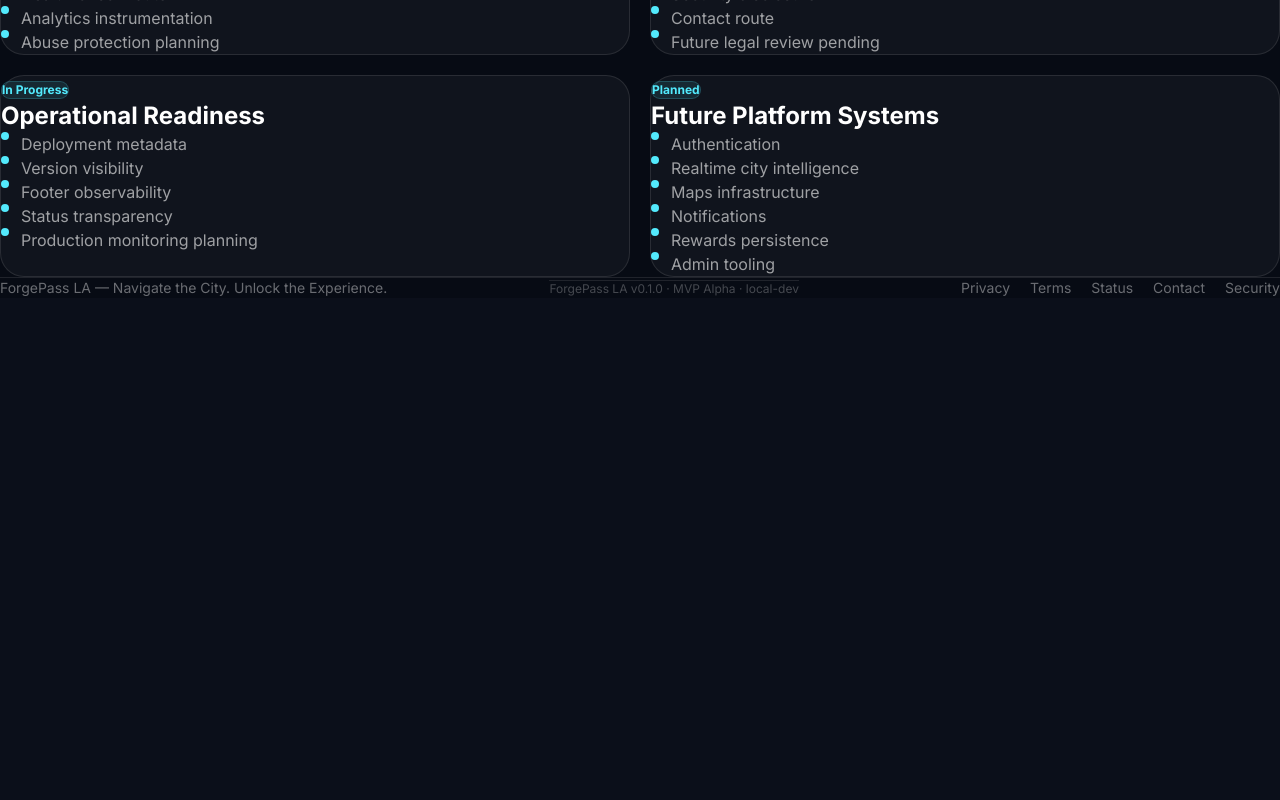
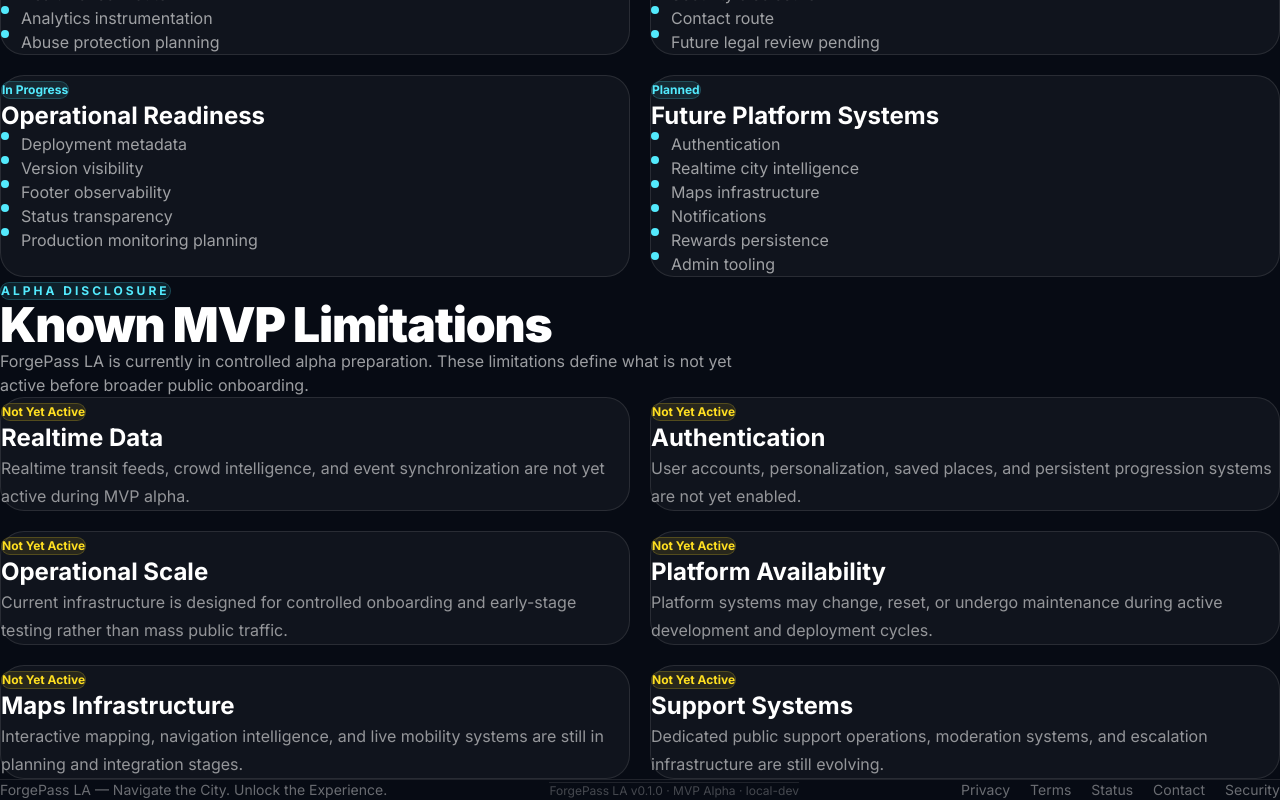
Before and after one commit to Oatskillua/forgepass-la, a React (Vite) app: page /status in a window 1280 px wide. Shown: the part 2264-3064 px from the top of the page. Before the commit the page ends 2562 px from the top, so only its background shows below. Built offline with nearby package versions, Linux system fonts and the light colour scheme.

Commit message:
Add known limitations disclosure section

```diff
--- /dev/null
+++ b/src/components/status/KnownLimitationsSection.jsx
@@ -0,0 +1,37 @@
+import HomeSectionHeader from '../home/HomeSectionHeader'
+import HomeGrid from '../home/HomeGrid'
+import HomeCard from '../home/HomeCard'
+import Badge from '../Badge'
+
+import { knownLimitations } from '../../data/knownLimitations'
+
+export default function KnownLimitationsSection() {
+  return (
+    <section className="mt-20">
+      <HomeSectionHeader
+        eyebrow="Alpha Disclosure"
+        title="Known MVP Limitations"
+        subtitle="ForgePass LA is currently in controlled alpha preparation. These limitations define what is not yet active before broader public onboarding."
+        align="left"
+      />
+
+      <HomeGrid columns="two">
+        {knownLimitations.map((item) => (
+          <HomeCard key={item.title} className="h-full">
+            <Badge tone="yellow" className="mb-5">
+              Not Yet Active
+            </Badge>
+
+            <h3 className="text-2xl font-bold">
+              {item.title}
+            </h3>
+
+            <p className="mt-4 leading-7 text-white/55">
+              {item.detail}
+            </p>
+          </HomeCard>
+        ))}
+      </HomeGrid>
+    </section>
+  )
+}
--- /dev/null
+++ b/src/data/knownLimitations.js
@@ -0,0 +1,32 @@
+export const knownLimitations = [
+  {
+    title: 'Realtime Data',
+    detail:
+      'Realtime transit feeds, crowd intelligence, and event synchronization are not yet active during MVP alpha.',
+  },
+  {
+    title: 'Authentication',
+    detail:
+      'User accounts, personalization, saved places, and persistent progression systems are not yet enabled.',
+  },
+  {
+    title: 'Operational Scale',
+    detail:
+      'Current infrastructure is designed for controlled onboarding and early-stage testing rather than mass public traffic.',
+  },
+  {
+    title: 'Platform Availability',
+    detail:
+      'Platform systems may change, reset, or undergo maintenance during active development and deployment cycles.',
+  },
+  {
+    title: 'Maps Infrastructure',
+    detail:
+      'Interactive mapping, navigation intelligence, and live mobility systems are still in planning and integration stages.',
+  },
+  {
+    title: 'Support Systems',
+    detail:
+      'Dedicated public support operations, moderation systems, and escalation infrastructure are still evolving.',
+  },
+]
--- a/src/pages/Status.jsx
+++ b/src/pages/Status.jsx
@@ -7,6 +7,7 @@ import { statusItems } from '../data/statusItems'
 import OperationalStatusSection from '../components/status/OperationalStatusSection'
 import DeploymentStatusSection from '../components/status/DeploymentStatusSection'
 import ReleaseChecklistSection from '../components/status/ReleaseChecklistSection'
+import KnownLimitationsSection from '../components/status/KnownLimitationsSection'
 
 export default function Status() {
   return (
@@ -44,6 +45,7 @@ export default function Status() {
        <OperationalStatusSection />
       <DeploymentStatusSection />
      <ReleaseChecklistSection />
+    <KnownLimitationsSection />
      </PageShell>
   )
 }
```
